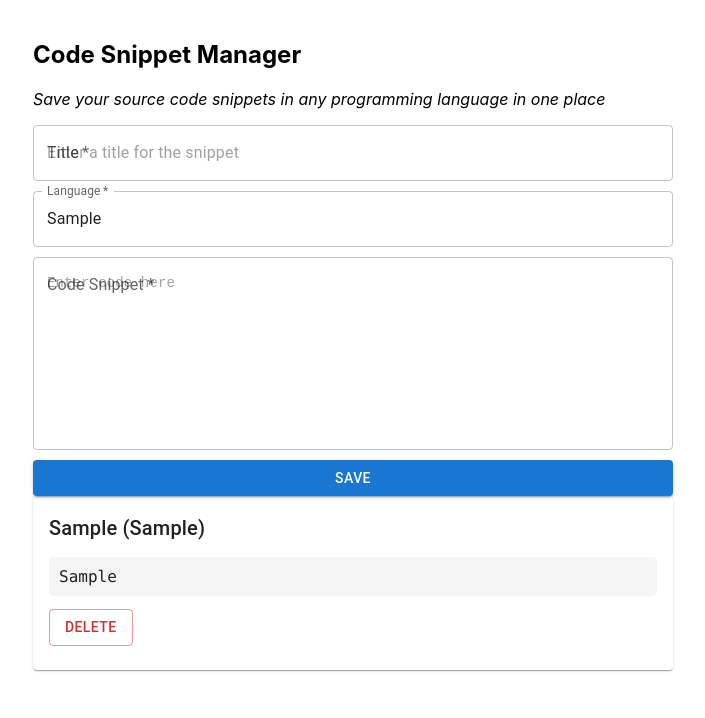
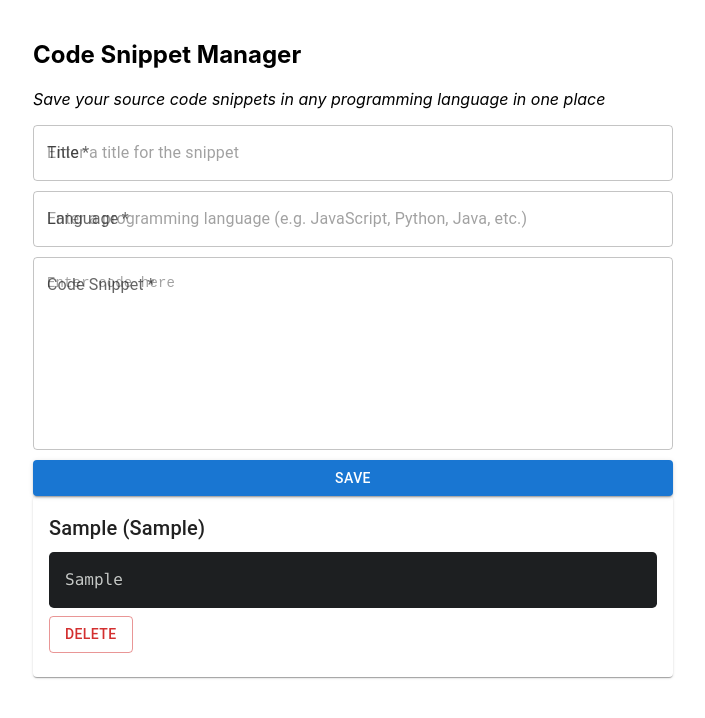
Before and after one commit to thedevarchive/code-snippet-manager, a React (Create React App) app: page / in a window 1280 px wide. Both pictures are taken after typing "Sample", "Sample", "Sample" into the empty fields and a click on the button "SAVE". Shown: the top 718 px of the page, without its empty margins (287-992 px from the left). Built offline with nearby package versions, Linux system fonts and the light colour scheme.

Commit message:
Reset language field in SnippetForm and implement syntax highlighting in SnippetList

```diff
--- a/src/components/SnippetForm.jsx
+++ b/src/components/SnippetForm.jsx
@@ -34,6 +34,7 @@
         }
         onSave({ title, language, code });
         setTitle("");
+        setLanguage("");
         setCode("");
     };
 
--- a/src/components/SnippetList.jsx
+++ b/src/components/SnippetList.jsx
@@ -1,5 +1,6 @@
-import { useState } from "react";
 import { Card, CardContent, Typography, Button } from "@mui/material";
+import { Prism as SyntaxHighlighter } from "react-syntax-highlighter";
+import { atomDark } from "react-syntax-highlighter/dist/esm/styles/prism";
 
 // Shows list of all code snippets and their details
 const SnippetList = ({ snippets, onDelete }) => {
@@ -9,9 +10,9 @@
         <Card key={index} style={{ marginBottom: "10px" }}>
           <CardContent>
             <Typography variant="h6">{snippet.title} ({snippet.language})</Typography>
-            <pre style={{ backgroundColor: "#f5f5f5", padding: "10px", borderRadius: "5px" }}>
-              <code>{snippet.code}</code>
-            </pre>
+            <SyntaxHighlighter language={snippet.language.toLowerCase() || "javascript"} style={atomDark}>
+              {snippet.code}
+            </SyntaxHighlighter>
             <Button onClick={() => onDelete(index)} variant="outlined" color="error">Delete</Button>
           </CardContent>
         </Card>
```
